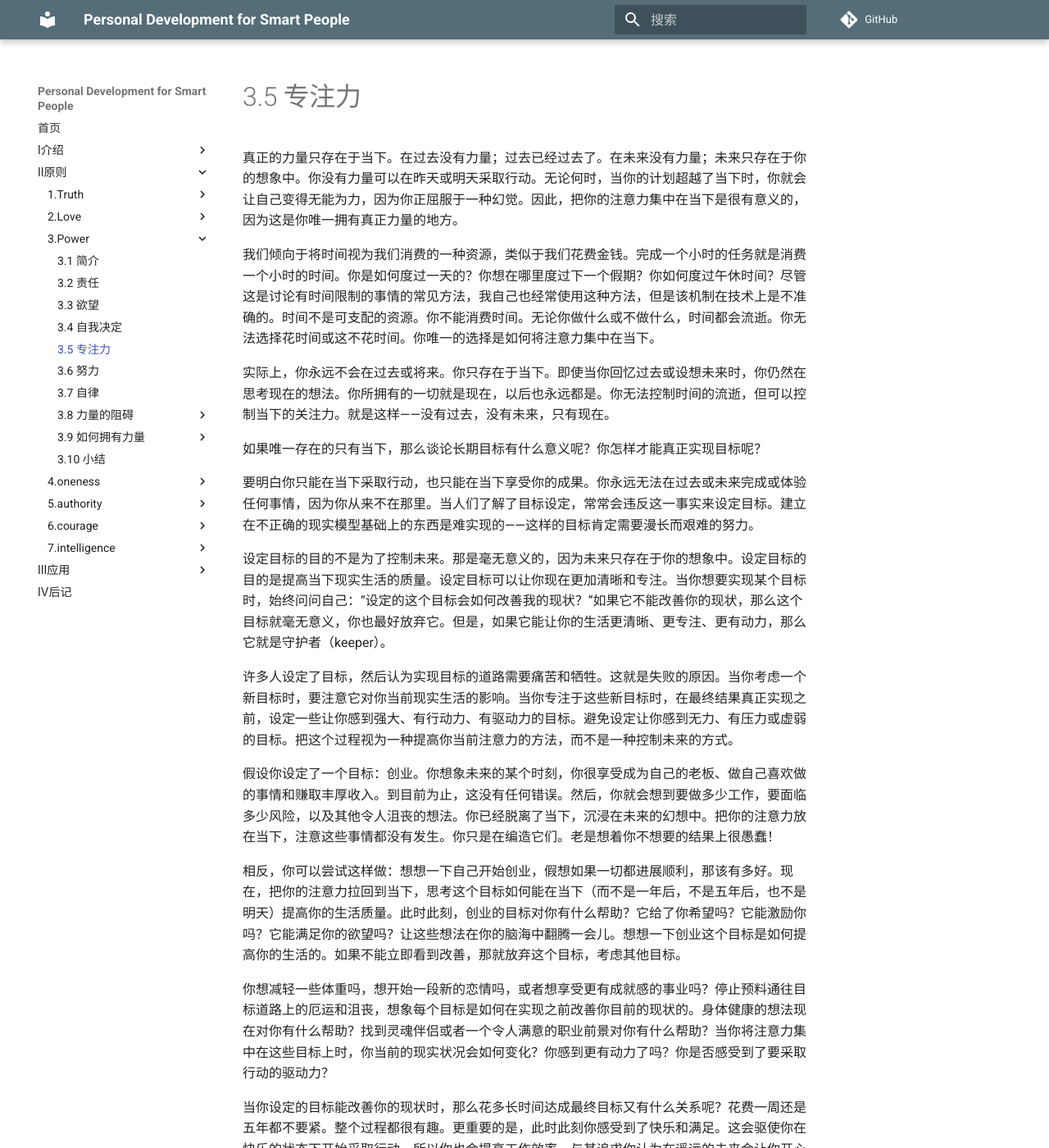
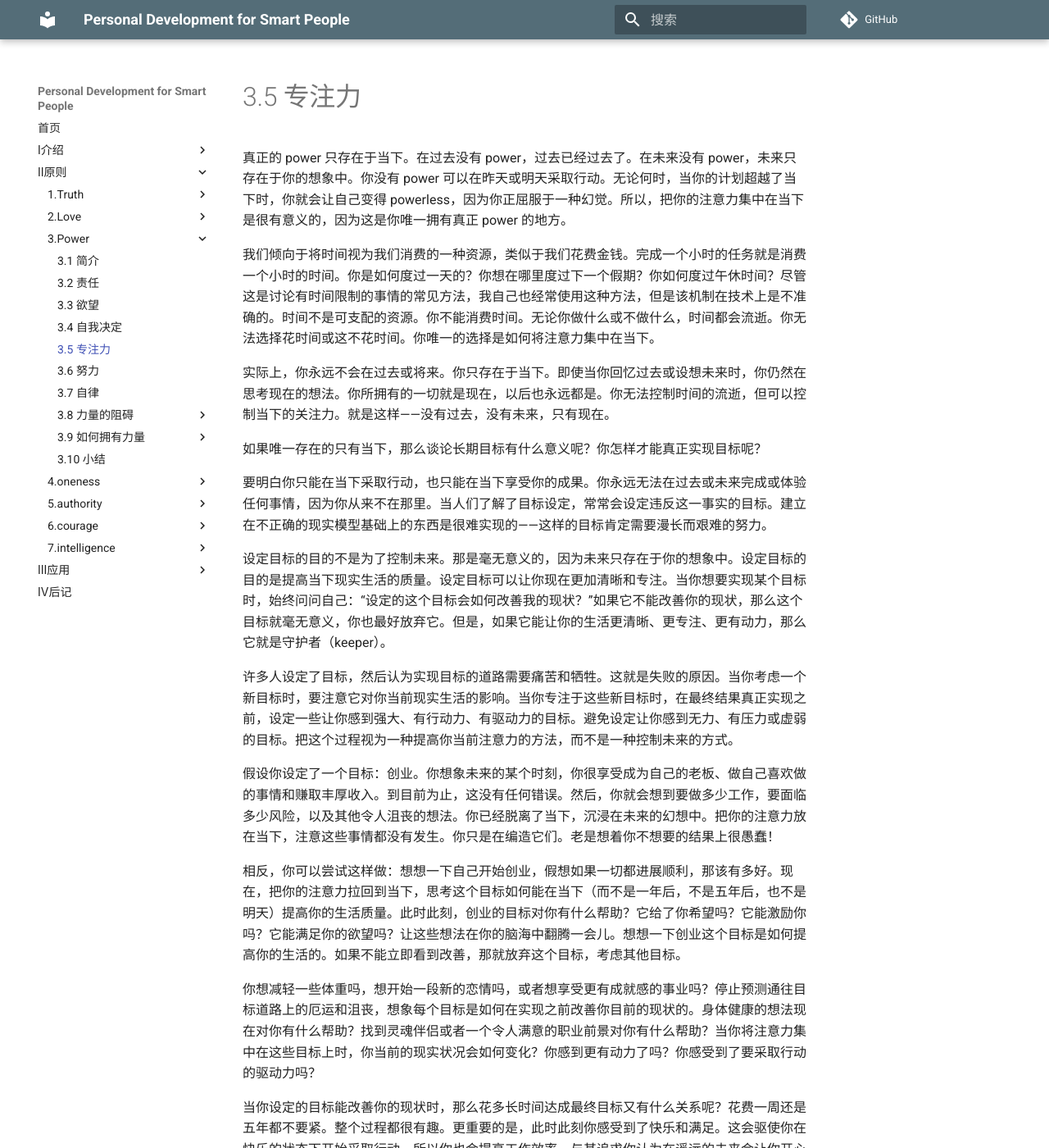
Before and after one commit to wtsnwei/pdsp, an MkDocs documentation site: the page built from docs/2.Principles/03.power/04.focus.md, in a window 1280 px wide and 1400 px high. Shown: the whole window at 82% size. Built offline with MkDocs 1.6.1 and Material for MkDocs 9.7.7, drawn with Linux system fonts in a browser that asks for light colours; comment, search, counter and statistics services are not loaded; some of the changed text lies outside the part shown.

Commit message:
修正语句

```diff
--- a/docs/2.Principles/03.power/04.focus.md
+++ b/docs/2.Principles/03.power/04.focus.md
@@ -3,7 +3,7 @@ title:    Focus
 date:     2021-03-06
 ---
 
-真正的力量只存在于当下。在过去没有力量；过去已经过去了。在未来没有力量；未来只存在于你的想象中。你没有力量可以在昨天或明天采取行动。无论何时，当你的计划超越了当下时，你就会让自己变得无能为力，因为你正屈服于一种幻觉。因此，把你的注意力集中在当下是很有意义的，因为这是你唯一拥有真正力量的地方。
+真正的 power 只存在于当下。在过去没有 power，过去已经过去了。在未来没有 power，未来只存在于你的想象中。你没有 power 可以在昨天或明天采取行动。无论何时，当你的计划超越了当下时，你就会让自己变得  powerless，因为你正屈服于一种幻觉。所以，把你的注意力集中在当下是很有意义的，因为这是你唯一拥有真正 power 的地方。
 
 我们倾向于将时间视为我们消费的一种资源，类似于我们花费金钱。完成一个小时的任务就是消费一个小时的时间。你是如何度过一天的？你想在哪里度过下一个假期？你如何度过午休时间？尽管这是讨论有时间限制的事情的常见方法，我自己也经常使用这种方法，但是该机制在技术上是不准确的。时间不是可支配的资源。你不能消费时间。无论你做什么或不做什么，时间都会流逝。你无法选择花时间或这不花时间。你唯一的选择是如何将注意力集中在当下。
 
@@ -11,7 +11,7 @@ date:     2021-03-06
 
 如果唯一存在的只有当下，那么谈论长期目标有什么意义呢？你怎样才能真正实现目标呢？
 
-要明白你只能在当下采取行动，也只能在当下享受你的成果。你永远无法在过去或未来完成或体验任何事情，因为你从来不在那里。当人们了解了目标设定，常常会违反这一事实来设定目标。建立在不正确的现实模型基础上的东西是难实现的——这样的目标肯定需要漫长而艰难的努力。
+要明白你只能在当下采取行动，也只能在当下享受你的成果。你永远无法在过去或未来完成或体验任何事情，因为你从来不在那里。当人们了解了目标设定，常常会设定违反这一事实的目标。建立在不正确的现实模型基础上的东西是很难实现的——这样的目标肯定需要漫长而艰难的努力。
 
 设定目标的目的不是为了控制未来。那是毫无意义的，因为未来只存在于你的想象中。设定目标的目的是提高当下现实生活的质量。设定目标可以让你现在更加清晰和专注。当你想要实现某个目标时，始终问问自己：“设定的这个目标会如何改善我的现状？”如果它不能改善你的现状，那么这个目标就毫无意义，你也最好放弃它。但是，如果它能让你的生活更清晰、更专注、更有动力，那么它就是守护者（keeper）。
 
@@ -21,7 +21,7 @@ date:     2021-03-06
 
 相反，你可以尝试这样做：想想一下自己开始创业，假想如果一切都进展顺利，那该有多好。现在，把你的注意力拉回到当下，思考这个目标如何能在当下（而不是一年后，不是五年后，也不是明天）提高你的生活质量。此时此刻，创业的目标对你有什么帮助？它给了你希望吗？它能激励你吗？它能满足你的欲望吗？让这些想法在你的脑海中翻腾一会儿。想想一下创业这个目标是如何提高你的生活的。如果不能立即看到改善，那就放弃这个目标，考虑其他目标。
 
-你想减轻一些体重吗，想开始一段新的恋情吗，或者想享受更有成就感的事业吗？停止预料通往目标道路上的厄运和沮丧，想象每个目标是如何在实现之前改善你目前的现状的。身体健康的想法现在对你有什么帮助？找到灵魂伴侣或者一个令人满意的职业前景对你有什么帮助？当你将注意力集中在这些目标上时，你当前的现实状况会如何变化？你感到更有动力了吗？你是否感受到了要采取行动的驱动力？
+你想减轻一些体重吗，想开始一段新的恋情吗，或者想享受更有成就感的事业吗？停止预测通往目标道路上的厄运和沮丧，想象每个目标是如何在实现之前改善你目前的现状的。身体健康的想法现在对你有什么帮助？找到灵魂伴侣或者一个令人满意的职业前景对你有什么帮助？当你将注意力集中在这些目标上时，你当前的现实状况会如何变化？你感到更有动力了吗？你感受到了要采取行动的驱动力吗？
 
 当你设定的目标能改善你的现状时，那么花多长时间达成最终目标又有什么关系呢？花费一周还是五年都不要紧。整个过程都很有趣。更重要的是，此时此刻你感受到了快乐和满足。这会驱使你在快乐的状态下开始采取行动，所以你也会提高工作效率。与其追求你认为在遥远的未来会让你开心的目标，不如专注于当下就让你快乐的目标。
 
@@ -33,7 +33,7 @@ date:     2021-03-06
 
 有时，你的目的会激励你去设定那些你原本可能会拒绝的目标。2004年10月，我开始着手建立互联网上最好的个人发展网站。许多人会认为这不是一个好目标。对于初学者来说，它是模糊的，难以衡量的。“最好”意味着什么？目标没有截止日期，存在成千上万的竞争性的在线网站，我没有预算，也没有具体的计划。此外，我几乎没有资历来说这些——没有博士学位、没有出书、没有指导实践、没有讲习班或研讨会。我只是一名拥有计算机科学和数学学位的游戏开发人员。
 
-尽管存在这些问题，但当我专注于这个目标时，我都会感到自己极具行动力和驱动力。我考虑了所有会访问该网站的人，以及他们会如何带着那些真正能帮助他们的有用的想法离开。这让我觉得自己很强大，不知为何，我知道成功是必然的。
+尽管存在这些问题，但当我专注于这个目标时，我都会感到自己极具行动力和驱动力。我考虑了所有会访问该网站的人，以及他们会如何带着那些真正能帮助他们的有用的想法离开。这让我觉得自己很有 power，不知为何，我知道成功是必然的。
 
 专注于这个目标给了我极大的写作动力，因此每周我都会在网站上撰写和发表免费的新文章。在开始的四个月中，该网站并没有吸引太多的流量，也没有产生任何收入。在第五个月，它的收入达到了53美元。但是在接下来的三年中，该网站发展到包含数百篇免费文章——足以填满约20本书。我没有在营销或推广上花费一分钱，而仅仅是通过口头相传，每月的访问量就增长到200万。由于流量的增长，该网站开始每月赚取数万美元，其中大部分来自广告、会员计划和捐款。[StevePavlina.com](https://stevepavlina.com/) 很快被许多人认可为是最流行、最实用和最务实（down-to-earth）的个人发展网站。之所以能够达到目标，是因为它给了我专注力和行动力，让我在能够在当下采取行动。
 
```
